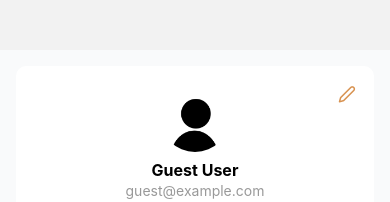
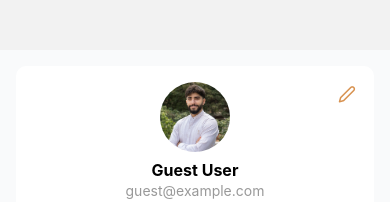
Before and after one commit to TheManana11/Glow, a React Native app in the folder glow-client/: screen /Profile in a window 390 px wide. Shown: the top 202 px of the page. Built offline with nearby package versions, Linux system fonts and the light colour scheme.

Commit message:
Fixed local ip bugs on frontend

```diff
--- a/glow-client/screens/Home/HomeScreen.js
+++ b/glow-client/screens/Home/HomeScreen.js
@@ -72,7 +72,7 @@ const HomeScreen = ({ navigation }) => {
       <ScrollView contentContainerStyle={styles.content}>
         <View style={styles.header}>
           <Image
-            source={user.image_url ? { uri: `${BACKEND_URL}/${user.image_url}` } : require('../../assets/images/profile.png')}
+            source={user.image_url ? { uri: `${BACKEND_URL}/${user.image_url}` } : require('../../assets/images/profile.jpeg')}
             style={styles.avatar}
             resizeMode="cover"
           />
--- a/glow-client/screens/Profile/ProfileScreen.js
+++ b/glow-client/screens/Profile/ProfileScreen.js
@@ -147,7 +147,7 @@ export default function ProfileScreen({ navigation }) {
       <ScrollView contentContainerStyle={styles.content}>
         <View style={styles.profileCard}>
           <Image
-            source={profileImage ? profileImage : require('../../assets/images/profile.png')}
+            source={profileImage ? profileImage : require('../../assets/images/profile.jpeg')}
             style={styles.avatar}
           />
           <Text style={styles.name}>
```
Also changed, not shown: glow-client/assets/images/profile.jpeg (added), 1 other file (tests, documents, lock files or other folders).
